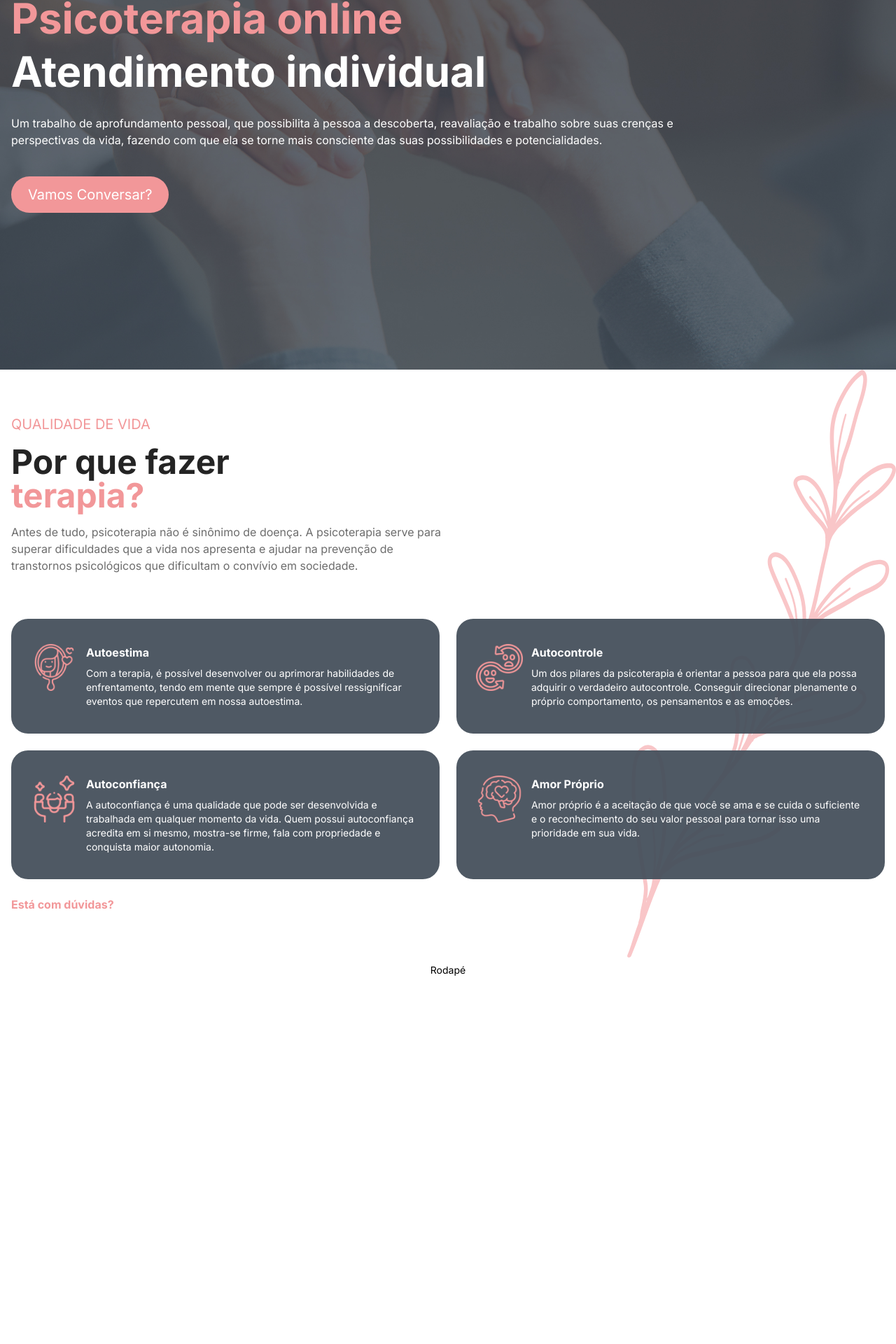
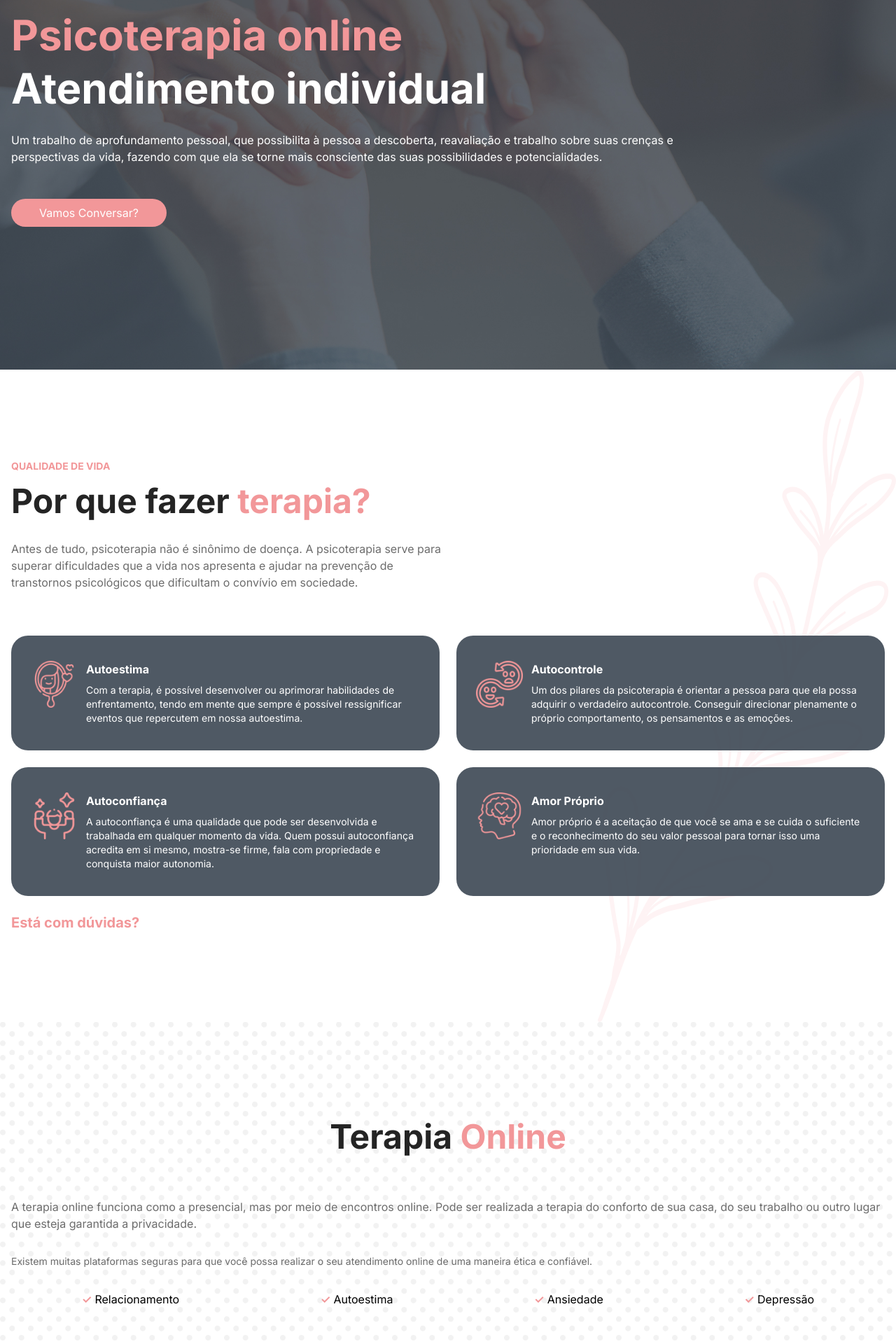
Before and after one commit to estevan-ulian/mariane-barbosa-website, a Next.js app: page / in a window 1280 px wide. Shown: the part 272-2192 px from the top of the page at 70% size. Before the commit the page ends 1676 px from the top, so only its background shows below. Built offline with nearby package versions, Linux system fonts and the light colour scheme.

Commit message:
Sections Terapia Online and About

```diff
--- a/src/components/Nav.tsx
+++ b/src/components/Nav.tsx
@@ -41,7 +41,7 @@ const Nav = () => {
 
 
             <div onClick={() => setOpen(!open)}
-            className={`absolute z-20 right-2 top-7
+            className={`absolute z-20 right-3 top-6
             text-3xl cursor-pointer lg:hidden`}>
                 {!open ? <MenuIcon className='w-8 h-8 stroke-whiteColor' /> : <CloseIcon className='w-8 h-8 stroke-whiteColor' />}
             </div>
--- a/src/pages/index.tsx
+++ b/src/pages/index.tsx
@@ -10,31 +10,32 @@ export default function Home() {
         <Nav />
         <HeroSection>
           <div className="
-          flex flex-col px-4 lg:pr-[20%] font-inter
+          flex flex-col px-4 pt-8 lg:pr-[20%] font-inter
           transform transition-all ease-out max-w-[1360px] mx-auto
           "
           >
-            <h2 className="text-whiteColor uppercase text-xl mb-4">Psicóloga Clínica Mariane Barbosa</h2>
-            <h1 className="text-whiteColor text-6xl font-bold"><span className="text-secondaryColor-700 block mb-4">Psicoterapia online</span> Atendimento individual</h1>
-            <p className="text-whiteColor mt-8 mb-10">Um trabalho de aprofundamento pessoal, que possibilita à pessoa a descoberta, reavaliação e trabalho sobre suas crenças e perspectivas da vida, fazendo com que ela se torne mais consciente das suas possibilidades e potencialidades.</p>
+            <h2 className="text-whiteColor uppercase text-md xl:text-xl mb-4">Psicóloga Clínica Mariane Barbosa</h2>
+            <h1 className="text-whiteColor text-4xl md:text-6xl font-bold mt-3 mb-8"><span className="text-secondaryColor-700 block mb-4">Psicoterapia online</span> Atendimento individual</h1>
+            <p className="text-whiteColor mb-12">Um trabalho de aprofundamento pessoal, que possibilita à pessoa a descoberta, reavaliação e trabalho sobre suas crenças e perspectivas da vida, fazendo com que ela se torne mais consciente das suas possibilidades e potencialidades.</p>
             <Link href='/'>
               <a className={`
-              text-whiteColor bg-secondaryColor-700 py-3 px-6 text-xl rounded-full max-w-max text-center
+              text-whiteColor bg-secondaryColor-700 py-2 px-10 text-md rounded-full max-w-max text-center transition-all duration-300 hover:scale-105
               `}>Vamos Conversar?</a>
             </Link>
           </div>
         </HeroSection>
 
-        <section id="sobre-mim" className={`flex items-center min-h-screen py-16 bg-flower-light bg-opacity-80 bg-no-repeat bg-contain bg-right-top px-4 max-w-[1360px] mx-auto`}>
-          <div>
+        <section id="" className={`flex items-center bg-flower-light bg-no-repeat bg-contain bg-right-bottom w-full`}>
+          <div className={`bg-whiteColor bg-opacity-80 max-w-[1360px] mx-auto py-32 px-4`}>
 
             <div className={`lg:pr-[50%]`}>
-            <h2 className="text-secondaryColor-700 uppercase text-xl mb-4">Qualidade de vida</h2>
-            <h1 className="text-darkColor-900 text-5xl font-bold">Por que fazer <span className="text-secondaryColor-700 block mb-4">terapia?</span></h1>
+              <h2 className="text-secondaryColor-700 uppercase text-sm font-bold mb-4">Qualidade de vida</h2>
+              <h1 className="text-darkColor-900 text-5xl font-bold mt-3 mb-8">Por que fazer <span className="text-secondaryColor-700">terapia?</span></h1>
               <p className='text-darkColor-100'>Antes de tudo, psicoterapia não é sinônimo de doença. A psicoterapia serve para superar dificuldades que a vida nos apresenta e ajudar na prevenção de transtornos psicológicos que dificultam o convívio em sociedade.</p>
             </div>
 
             <div className={`mt-16 grid md:grid-cols-2 gap-6`}>
+
               <article className="bg-accentColor-700 bg-opacity-95 rounded-3xl py-9 px-7 flex gap-3">
                 <div className={``}>
                   <Image src='/icons/autoestima.png' alt="autoestima" width={78} height={78}
@@ -45,6 +46,7 @@ export default function Home() {
                   <p className="text-whiteColor text-sm">Com a terapia, é possível desenvolver ou aprimorar habilidades de enfrentamento, tendo em mente que sempre é possível ressignificar eventos que repercutem em nossa autoestima.</p>
                 </div>
               </article>
+
               <article className="bg-accentColor-700 bg-opacity-95 rounded-3xl py-9 px-7 flex gap-3">
                 <div className={``}>
                   <Image src='/icons/autocontrole.png' alt="Autocontrole" width={78} height={78}
@@ -78,12 +80,46 @@ export default function Home() {
               </article>
 
               <Link href='/#faq'>
-             <a className="text-secondaryColor-700 font-bold">Está com dúvidas?</a></Link>
+              <a className="text-secondaryColor-700 font-bold text-xl">Está com dúvidas?</a></Link>
 
             </div>
+          </div>
 
+        </section>
 
+        <section className="flex items-center bg-pattern-bals bg-repeat bg-contain bg-center ">
 
+          <div className={`bg-whiteColor bg-opacity-95 max-w-[1360px] mx-auto py-32 px-4 flex flex-col gap-8`}>
+
+            <h2 className="text-darkColor-900 text-5xl text-center font-bold mt-3 mb-8">Terapia <span className="text-secondaryColor-700">Online</span></h2>
+            <p className="text-darkColor-100">A terapia online funciona como a presencial, mas por meio de encontros online. Pode ser realizada a terapia do conforto de sua casa, do seu trabalho ou outro lugar que esteja garantida a privacidade.</p>
+            <p className="text-darkColor-100 text-sm">Existem muitas plataformas seguras para que você possa realizar o seu atendimento online de uma maneira ética e confiável.</p>
+
+            <div className="flex justify-around">
+              <span><span className="text-secondaryColor-700 font-bold">✓</span> Relacionamento</span>
+              <span><span className="text-secondaryColor-700 font-bold">✓</span> Autoestima</span>
+              <span><span className="text-secondaryColor-700 font-bold">✓</span> Ansiedade</span>
+              <span><span className="text-secondaryColor-700 font-bold">✓</span> Depressão</span>
+            </div>
+
+            <div className="flex justify-center mt-8">
+              <Link href="/#contato">
+              <a className="text-center border-2 border-accentColor-700 rounded-full px-10 py-2 text-accentColor-700 font-bold text-xl transition-all duration-300 hover:border-secondaryColor-700 hover:bg-secondaryColor-700 hover:text-whiteColor">Agende sua Consulta</a>
+              </Link>
+            </div>
+
+          </div>
+        </section>
+        <section className="flex items-center w-full bg-gradient-to-b from-accentColor-700 to-accentColor-900">
+          <div className="max-w-[1360px] mx-auto py-32 px-4 flex flex-col gap-6">
+            <div className={`rounded-3xl drop-shadow-border`}>
+              <Image
+              src='/images/mariane-barbosa.jpg'
+              alt="Mariane Barbosa"
+              width={350}
+              height={350}
+              />
+            </div>
           </div>
 
         </section>
--- a/tailwind.config.js
+++ b/tailwind.config.js
@@ -50,6 +50,24 @@ module.exports = {
         'pattern-bals': "url('/images/pattern-bg.jpg')",
         'flower-light': "url('/images/flower-light-color.svg')"
       },
+      opacity: {
+        '10': '0.1',
+        '20': '0.2',
+        '25': '0.25',
+        '30': '0.3',
+        '40': '0.4',
+        '50': '0.5',
+        '60': '0.6',
+        '70': '0.7',
+        '75': '0.75',
+        '80': '0.8',
+        '90': '0.9',
+        '95': '0.95',
+        '100': '1',
+      },
+      dropShadow: {
+        'border' : '-8px 8px 0 0 #f29799'
+      }
     },
 
   },
```
Also changed, not shown: public/images/mariane-barbosa.jpg (added). Lines whose indentation alone changed are shown as unchanged.
